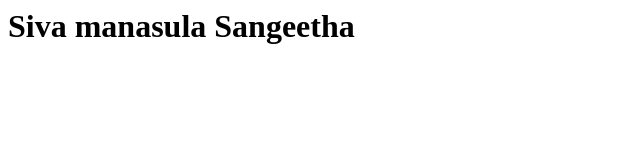
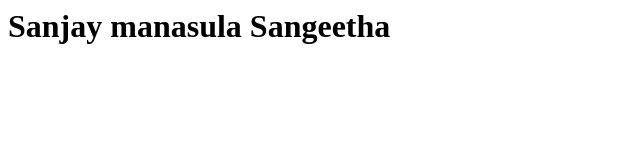
Before and after one commit to AMDriyaz/Sanjay, a plain HTML site: page Child/index.html in a window 1280 px wide. Shown: the whole page, without its empty margins (0-640 px from the left). Drawn offline with Linux system fonts and the light colour scheme.

Commit message:
Update index.html

```diff
--- a/Child/index.html
+++ b/Child/index.html
@@ -1 +1 @@
-<h1>Siva manasula Sangeetha</h1>
+<h1>Sanjay manasula Sangeetha</h1>
```
